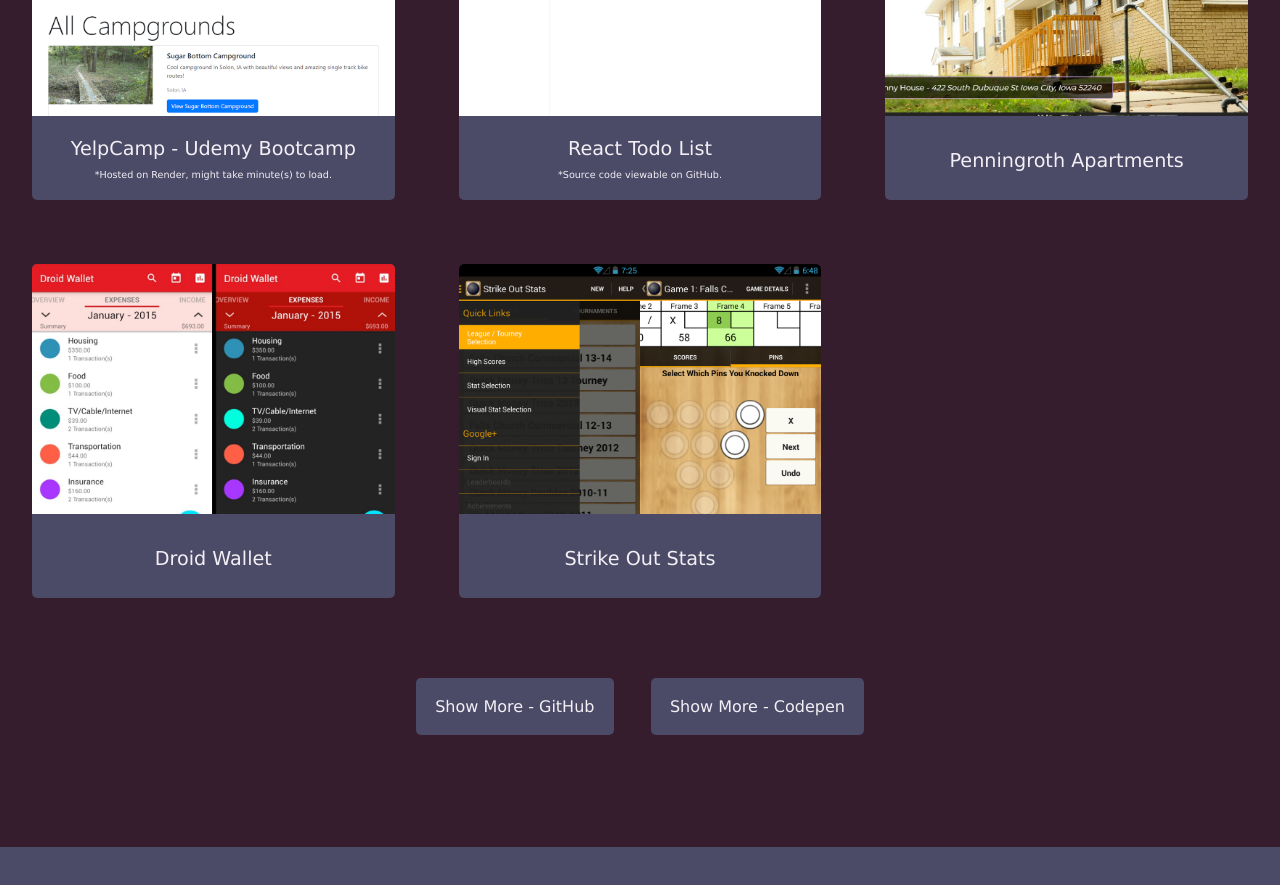
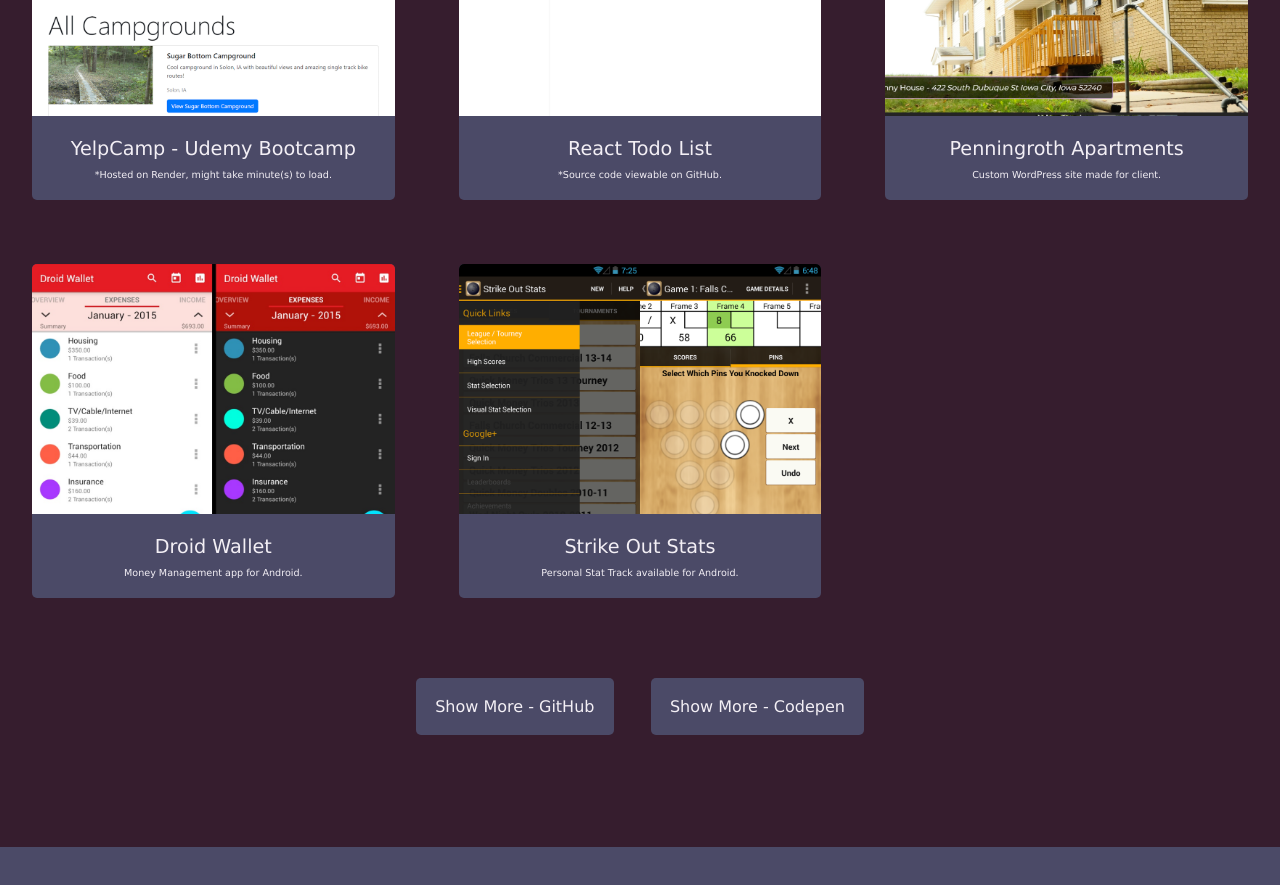
Before and after one commit to wbruno47/wbruno47.github.io, a plain HTML site: page index.html in a window 1280 px wide. Shown: the part 1120-2005 px from the top of the page. Drawn offline with Linux system fonts and the light colour scheme.

Commit message:
Added subheaders to all projects

```diff
--- a/index.html
+++ b/index.html
@@ -49,7 +49,7 @@
           <div class="project-tile">
             <img src="./images/penning-roth.png" />
             <div class="tile-footer">
-              <p>Penningroth Apartments</p>
+              <p>Penningroth Apartments<span class="sub-header"><br>Custom WordPress site made for client.</span></p>
             </div>
           </div>
         </a>
@@ -57,7 +57,7 @@
           <div class="project-tile">
             <img src="./images/droidwallet.png" />
             <div class="tile-footer">
-              <p>Droid Wallet</p>
+              <p>Droid Wallet<span class="sub-header"><br>Money Management app for Android.</span></p>
             </div>
           </div>
         </a>
@@ -65,7 +65,7 @@
           <div class="project-tile">
             <img src="./images/sos.png" />
             <div class="tile-footer">
-              <p>Strike Out Stats</p>
+              <p>Strike Out Stats<span class="sub-header"><br>Personal Stat Track available for Android.</span></p>
             </div>
           </div>
         </a>
```
